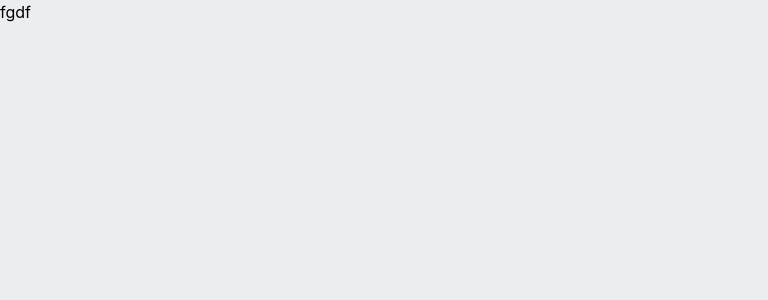
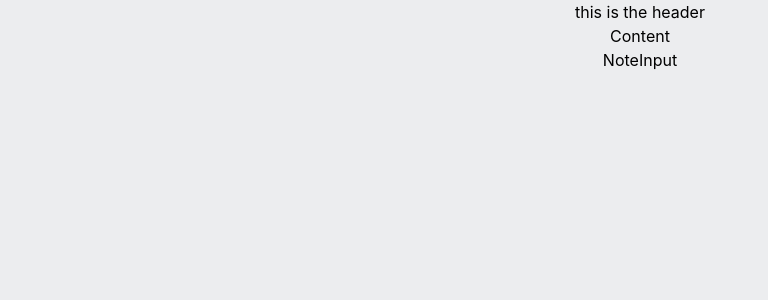
Before and after one commit to riazi-fsi/notebook, a React (Create React App) app: page / in a window 1280 px wide. Shown: the top 300 px of the page, without its empty margins (0-768 px from the left). Built offline with nearby package versions, Linux system fonts and the light colour scheme.

Commit message:
add component

```diff
--- a/src/App.js
+++ b/src/App.js
@@ -1,9 +1,14 @@
 import React from 'react'
+import Content from './components/Content'
+import Header from './components/Header'
+import NoteInput from './components/NoteInput'
 
 function App() {
   return (
-    <div>
-   fgdf
+    <div className='container flex justify-center items-center flex-col m-auto'>
+      <Header />
+      <Content/>
+      <NoteInput />
     </div>
   )
 }
--- /dev/null
+++ b/src/components/Content.js
@@ -0,0 +1,9 @@
+import React from 'react'
+
+function Content() {
+  return (
+    <div>Content</div>
+  )
+}
+
+export default Content
--- /dev/null
+++ b/src/components/Header.js
@@ -0,0 +1,9 @@
+import React from 'react'
+
+function Header() {
+  return (
+    <div>this is the header</div>
+  )
+}
+
+export default Header
--- /dev/null
+++ b/src/components/NoteInput.js
@@ -0,0 +1,9 @@
+import React from 'react'
+
+function NoteInput() {
+  return (
+    <div>NoteInput</div>
+  )
+}
+
+export default NoteInput
```
